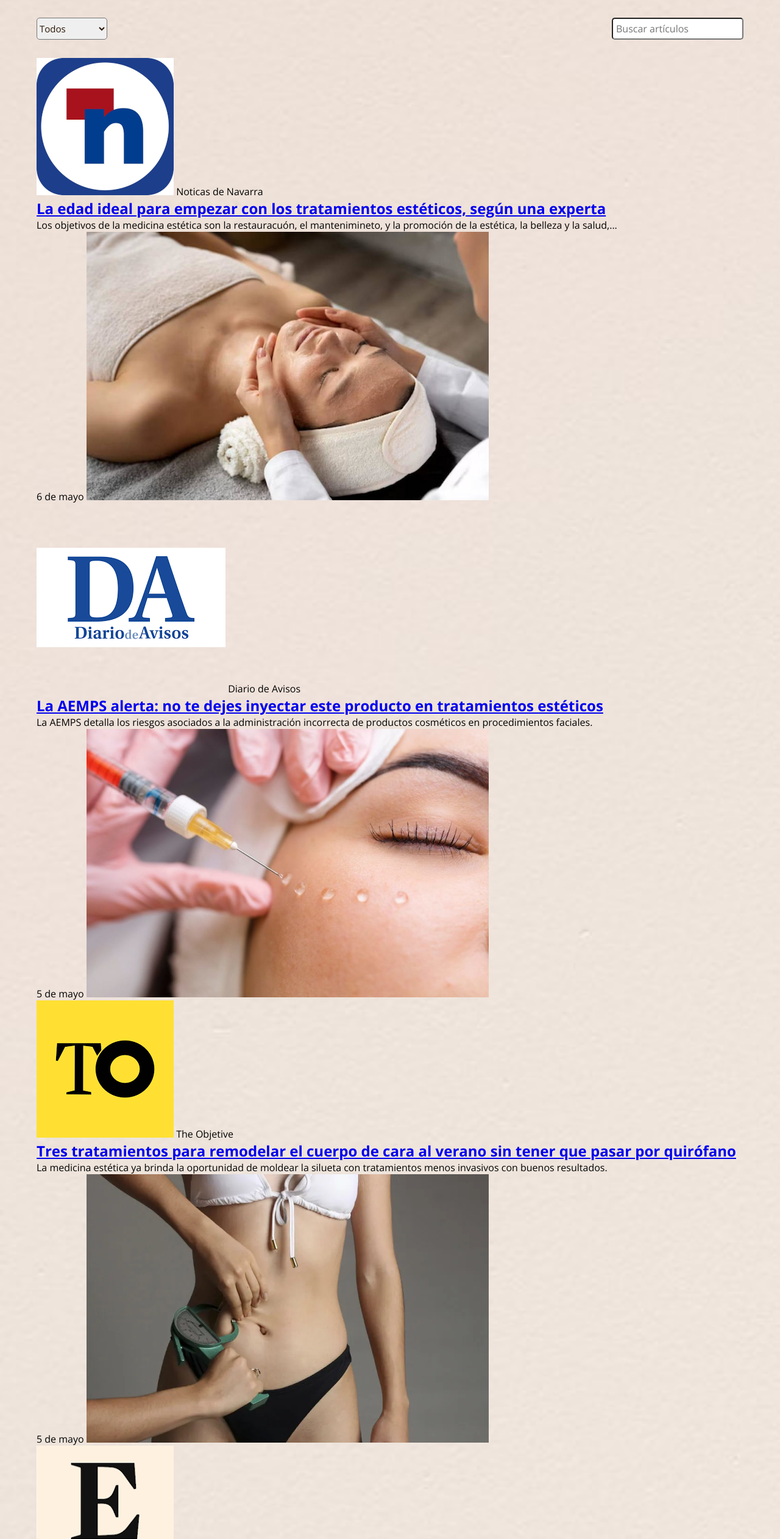
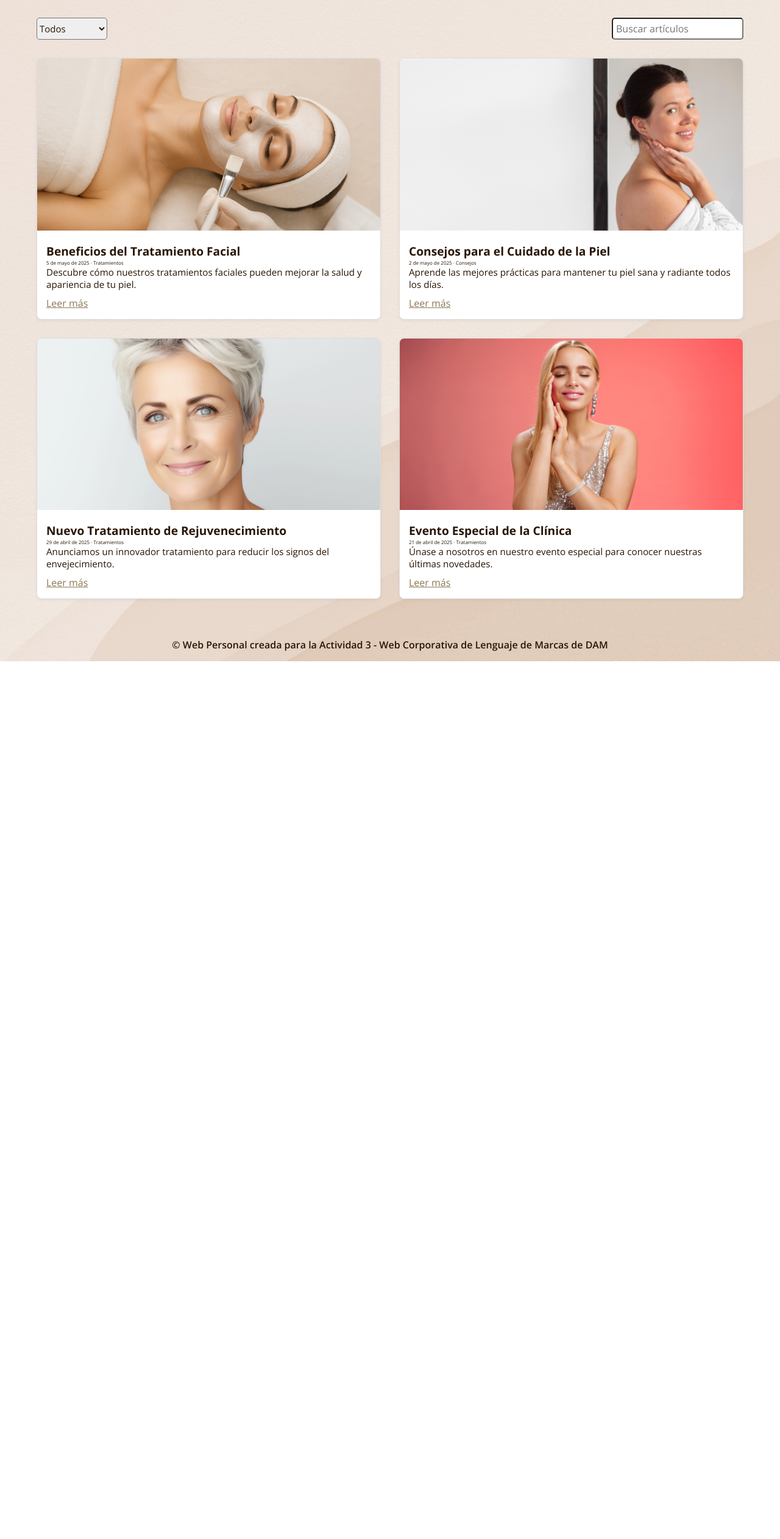
Before and after one commit to lrv491/WebCorporativa, a plain HTML site: page html/publicaciones.html in a window 1280 px wide. Shown: the part 257-2780 px from the top of the page at 61% size. After the commit the page ends 1341 px from the top, so only its background shows below. Drawn offline with nearby package versions, Linux system fonts and the light colour scheme; a web font is replaced by a local one.

Commit message:
update: "publicaciones.html"

```diff
--- a/html/publicaciones.html
+++ b/html/publicaciones.html
@@ -53,94 +53,46 @@
                 <input type="text" placeholder="Buscar artículos">
             </div>
 
-            <div class="noticias-container">
-
-                <!-- noticia 1 -->
-                <div class="cuadro-news">
-                    <div class="news-header">
-                        <img src="../img/noticias navarra.png" alt="Noticias Navarra" class="news-icon">
-                        <span class="news-nombre">Noticas de Navarra</span>
+            <div class="noticias">
+                <div class="cuadro">
+                    <img src="../img/Beneficios Tratamiento Facial2.png" alt="Tratamiento facial">
+                    <div class="cuadro-cont">
+                        <h3>Beneficios del Tratamiento Facial</h3>
+                        <p class="subtitular">5 de mayo de 2025 · Tratamientos</p>
+                        <p>Descubre cómo nuestros tratamientos faciales pueden mejorar la salud y apariencia de tu piel.</p>
+                        <a href="#" class="leer-mas">Leer más</a>
                     </div>
-                    <h2><a href="https://www.noticiasdenavarra.com/belleza-y-cuidados/2025/05/05/edad-ideal-empezar-tratamientos-esteticos-segun-experta-9595129.html">
-                        La edad ideal para empezar con los tratamientos estéticos, según una experta</a></h2>
-                    <p>Los objetivos de la medicina estética son la restauracuón, el mantenimineto, y la
-                            promoción de la estética, la belleza y la salud,...</p>
-                    <span class="news-date">6 de mayo</span>
-                    <img src="../img/definitiva noticia 1.png" alt="img noticia 1" class="news-img">
                 </div>
 
-
-                <!-- noticia 2 -->
-                <div class="cuadro-news">
-                    <div class="news-header">
-                        <img src="../img/diario avisos.png" alt="Diario Avisos" class="news-icon">
-                        <span class="news-nombre">Diario de Avisos</span>
+                <div class="cuadro">
+                    <img src="../img/consejos piel.png" alt="Consejos de la Piel">
+                    <div class="cuadro-cont">
+                        <h3>Consejos para el Cuidado de la Piel</h3>
+                        <p class="subtitular">2 de mayo de 2025 · Consejos</p>
+                        <p>Aprende las mejores prácticas para mantener tu piel sana y radiante todos los días.</p>
+                        <a href="#" class="leer-mas">Leer más</a>
                     </div>
-                    <h2><a href="https://diariodeavisos.elespanol.com/2025/05/aemps-alerta-no-inyectar-hialuronidasa-tratamientos-esteticos/">
-                        La AEMPS alerta: no te dejes inyectar este producto en tratamientos estéticos</a></h2>
-                    <p>La AEMPS detalla los riesgos asociados a la administración incorrecta de productos
-                        cosméticos en procedimientos faciales.</p>
-                    <span class="news-date">5 de mayo</span>
-                    <img src="../img/definitiva noticia 2.png" alt="img noticia 2" class="news-img">
                 </div>
 
-                 <!-- noticia 3 -->
-                 <div class="cuadro-news">
-                    <div class="news-header">
-                        <img src="../img/the objective 225x225.png" alt="The Objetive" class="news-icon">
-                        <span class="news-nombre">The Objetive</span>
+                <div class="cuadro">
+                    <img src="../img/rejuvenecimiento.png" alt="Nuevo Tratamiento">
+                    <div class="cuadro-cont">
+                        <h3>Nuevo Tratamiento de Rejuvenecimiento</h3>
+                        <p class="subtitular">29 de abril de 2025 · Tratamientos</p>
+                        <p>Anunciamos un innovador tratamiento para reducir los signos del envejecimiento.</p>
+                        <a href="#" class="leer-mas">Leer más</a>
                     </div>
-                    <h2><a href="https://theobjective.com/lifestyle/belleza/2025-05-06/tres-tratamientos-remodelar-cuerpo-verano/">
-                        Tres tratamientos para remodelar el cuerpo de cara al verano sin tener que pasar
-                         por quirófano</a></h2>
-                    <p>La medicina estética ya brinda la oportunidad de moldear la silueta con tratamientos
-                         menos invasivos con buenos resultados.</p>
-                    <span class="news-date">5 de mayo</span>
-                    <img src="../img/definitiva noticia 3.png" alt="img noticia 3" class="news-img">
                 </div>
 
-                  <!-- noticia 4 -->
-                  <div class="cuadro-news">
-                    <div class="news-header">
-                        <img src="../img/diario Expansion.png" alt="Expansión" class="news-icon">
-                        <span class="news-nombre">Expansión</span>
+                <div class="cuadro">
+                    <img src="../img/Evento.png" alt="Evento Clínica">
+                    <div class="cuadro-cont">
+                        <h3>Evento Especial de la Clínica</h3>
+                        <p class="subtitular">21 de abril de 2025 · Tratamientos</p>
+                        <p>Únase a nosotros en nuestro evento especial para conocer nuestras últimas novedades.</p>
+                        <a href="#" class="leer-mas">Leer más</a>
                     </div>
-                    <h2><a href="https://www.expansion.com/directivos/estilo-vida/salud/2025/05/07/681b0e95468aeb56628b4575.html">
-                        Advierten del riesgo del mal uso de la hialuronidasa en tratamientos estéticos y cosméticos</a></h2>
-                    <p>La Agencia Española de Medicamentos y Productos Sanitarios (AEMPS) ha lanzado este martes
-                         6 de mayo una advertencia (Ref: AEMPS,...</p>
-                    <span class="news-date">7 de mayo</span>
-                    <img src="../img/definitiva noticia 4.png" alt="img noticia 4" class="news-img">
                 </div>
-
-                <!-- noticia 5 -->
-                <div class="cuadro-news">
-                    <div class="news-header">
-                        <img src="../img/el correo gallego 225x225.jpg" alt="El Correo Gallego" class="news-icon">
-                        <span class="news-nombre">El Correo Gallego</span>
-                    </div>
-                    <h2><a href="https://www.elcorreogallego.es/santiago/2025/05/05/auge-medicina-estetica-santiago-jovenes-retocan-mas-117017234.html">
-                        El auge de la medicina estética en Santiago: "Los jóvenes se retocan cada vez más"</a></h2>
-                    <p>Más de un 40% de los españoles se ha sometido alguna vez a un tratamiento de medicina estética,
-                         desde los espacios compostelanos...</p>
-                    <span class="news-date">5 de mayo</span>
-                    <img src="../img/definitiva noticia 5.png" alt="img noticia 5" class="news-img">
-                </div>
-
-                <!-- noticia 6 -->
-                <div class="cuadro-news">
-                    <div class="news-header">
-                        <img src="../img/7diasExtremadura.png" alt="7diaExtremadura" class="news-icon">
-                        <span class="news-nombre">Extremadura 7Días</span>
-                    </div>
-                    <h2><a href="https://www.extremadura7dias.com/reportaje/alertan-sobre-uso-incorrecto-hialuronidasa-tratamientos-esteticos">
-                        Sanidad alerta sobre el uso incorrecto de la hialuronidasa en tratamientos estéticos</a></h2>
-                    <p>La Agencia Española de Medicamentos y Productos Sanitarios (AEMPS) ha emitido una advertencia
-                         ante el uso indebido de hialuronidasa,...</p>
-                    <span class="news-date">7 de mayo</span>
-                    <img src="../img/definitiva noticia 6.png.png" alt="img noticia 6" class="news-img">
-                </div>
-
 
             </div>
 
```
